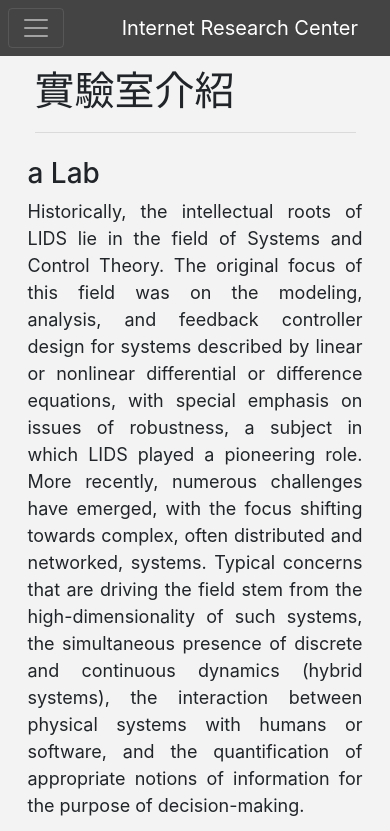
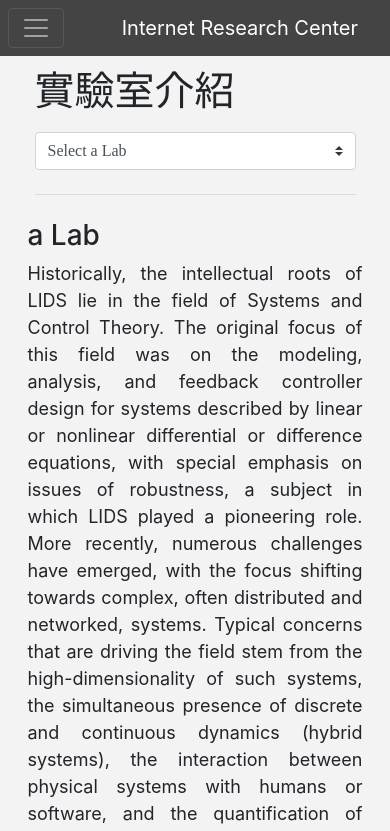
Before and after one commit to belong112/iot-center, a React (Create React App) app: page /lab/a in a window 390 px wide. Shown: the top 831 px of the page. Built offline with nearby package versions, Linux system fonts and the light colour scheme.

Commit message:
'phone_optimation'

```diff
--- a/src/components/Footer.js
+++ b/src/components/Footer.js
@@ -10,12 +10,12 @@ class Footer extends Component {
             <div className="footer">
               國立臺灣大學National Taiwan University 10617 臺北市羅斯福路四段一號
             </div>
-            <div className="footer"><i class="fas fa-phone"></i> +886-2-23635251 ext. 6608</div>
+            <div className="footer"><i className="fas fa-phone"></i> +886-2-23635251 ext. 6608</div>
             <div className="footer">
               Copyright 2019 IRL All Rights Reserved
             </div>
           </div>
-          <div class="back-to-top">
+          <div className="back-to-top">
             <a href="#top"><img alt="logo" src={logo}/></a>
           </div>
         </div>
--- a/src/components/Navbar.js
+++ b/src/components/Navbar.js
@@ -42,7 +42,7 @@ class Navbar extends Component {
                                 <NavLink className="nav-link active dropdown-toggle" to="/research" id="navbarDropdown">
                                   研究計畫
                                 </NavLink>
-                                <div class="dropdown-menu">
+                                <div className="dropdown-menu">
                                   <NavLink to="/research/5g"><span className='dropdown-item'>5g網路</span></NavLink>
                                   <NavLink to="/research/iot"><span className='dropdown-item'>智慧物聯網</span></NavLink>
                                   <NavLink to="/research/VRAR"><span className='dropdown-item'>VR/AR</span></NavLink>
@@ -52,7 +52,7 @@ class Navbar extends Component {
                                 <NavLink className="nav-link active dropdown-toggle" to="/lab" id="navbarDropdown">
                                     實驗室介紹
                                 </NavLink>
-                                <div class="dropdown-menu">
+                                <div className="dropdown-menu">
                                   <NavLink to="/lab/a"><span className='dropdown-item'>a lab</span></NavLink>
                                   <NavLink to="/lab/b"><span className='dropdown-item'>b lab</span></NavLink>
                                   <NavLink to="/lab/g"><span className='dropdown-item'>g lab</span></NavLink>
--- a/src/containers/Lab.js
+++ b/src/containers/Lab.js
@@ -13,12 +13,23 @@ class Researchdetail extends Component {
       }
     });
   }
+
+  control (event) {
+    window.location = (`./lab/${event.target.value}`)
+  }
+
   render() {
     return(
       <div className="main-container">
             <div className='index-container'>
               <div className="col-lg-12 text-justify yahei">
                 <h1>實驗室介紹</h1>
+                 <select onChange={this.control} className="my-2 custom-select">
+                  <option>Select a Lab</option>
+                  <option value="a">a lab</option>
+                  <option value="b">b lab</option>
+                  <option value="g">g lab</option>
+                </select>
                 <hr/>
               </div>
               <div className="p-2 row">
@@ -40,7 +51,6 @@ class Researchdetail extends Component {
             </div>
         </div>
     );
-
   }
 }
 export default Researchdetail;
--- a/src/containers/Labdetail.js
+++ b/src/containers/Labdetail.js
@@ -13,6 +13,11 @@ class Researchdetail extends Component {
       }
     });
   }
+
+  control (event) {
+    window.location = (`./${event.target.value}`)
+  }
+
   render() {
     let postids = ["a","b","g"]
     const {id} = this.props.match.params;
@@ -22,6 +27,12 @@ class Researchdetail extends Component {
             <div className='index-container'>
               <div className="col-lg-12 text-justify yahei">
                 <h1>實驗室介紹</h1>
+                <select onChange={this.control} className="phone_select my-2 custom-select">
+                  <option value="..">Select a Lab</option>
+                  <option value="a">a lab</option>
+                  <option value="b">b lab</option>
+                  <option value="g">g lab</option>
+                </select>
                 <hr/>
               </div>
               <div className="p-2 row">
--- a/src/css/styles.css
+++ b/src/css/styles.css
@@ -117,6 +117,9 @@ a:hover{
 .dropdown:hover>.dropdown-menu{
 		display: block;
 }
+.dropdown:active>.dropdown-menu{
+	display: block;
+}
 
 .index-container{
 	background-color: #f3f3f3;
@@ -223,6 +226,9 @@ a:hover{
 .JQellipsis{
 	white-space: pre-wrap;
 }
+.phone_select{
+	display: none;
+}
 
 @media screen and (max-width: 960px) {
 	.main-container{
@@ -237,4 +243,7 @@ a:hover{
 	.aside{
 		display: none;
 	}
+	.phone_select{
+		display: initial;
+	}
 }
```
Also changed, not shown: src/containers/Page.js (line endings or trailing spaces).
